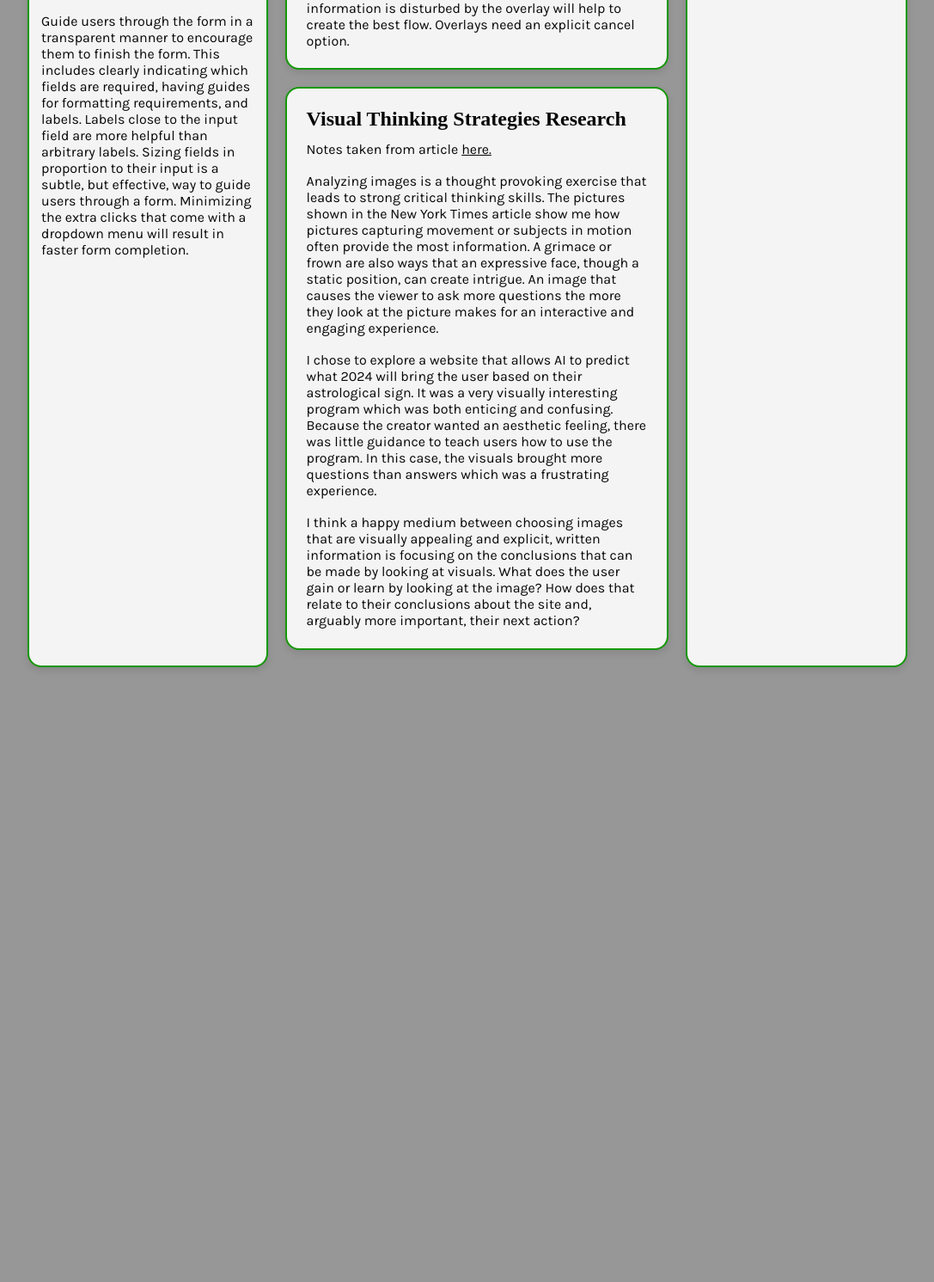
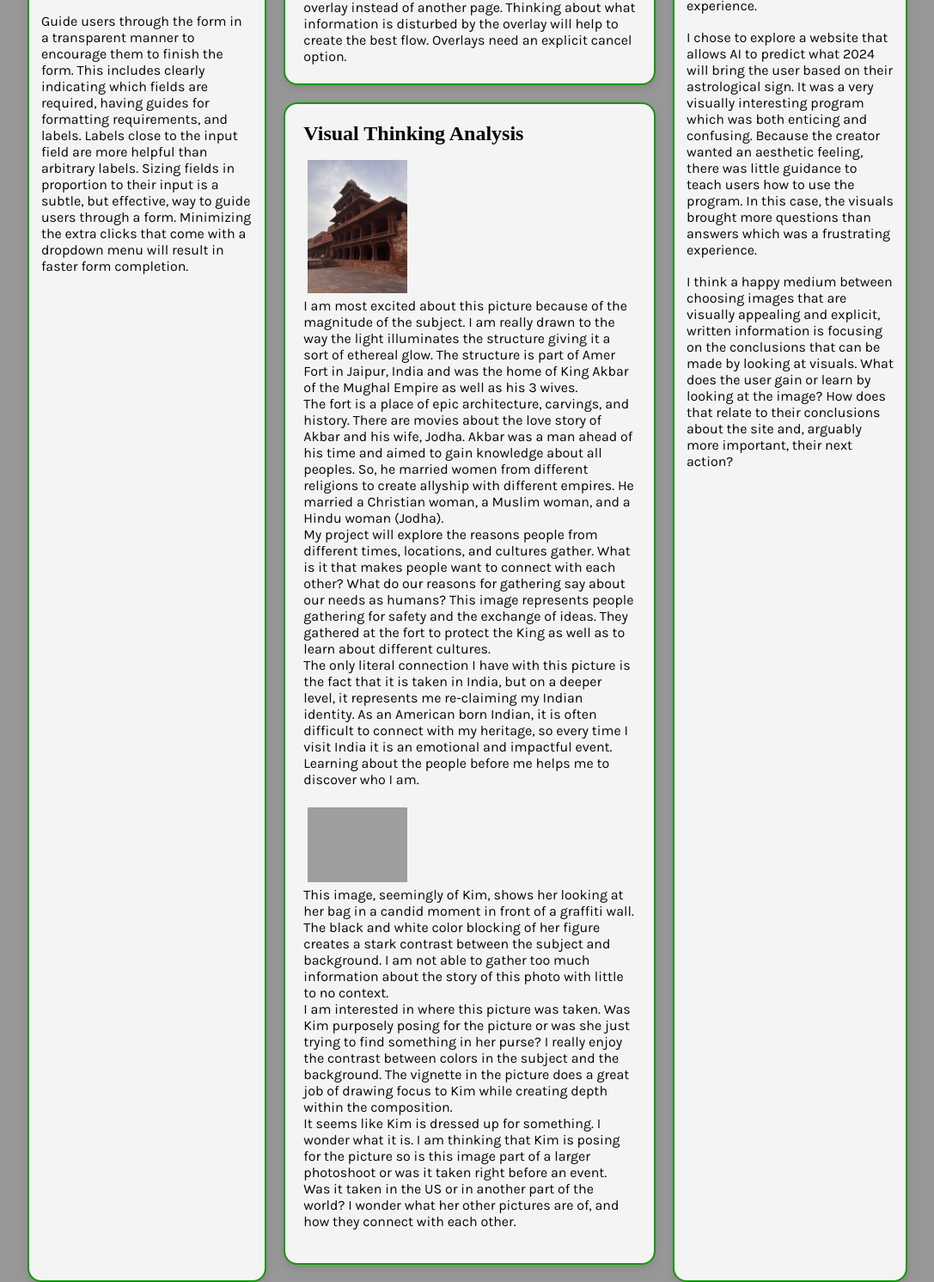
Before and after one commit to srpethe/Des157A, a plain HTML site: page journal/index.html in a window 1280 px wide. Shown: the part 573-2064 px from the top of the page at 86% size, without its empty margins (96-1183 px from the left). Before the commit the page ends 1387 px from the top, so only its background shows below. Drawn offline with Linux system fonts and the light colour scheme; grey boxes are pictures that could not be loaded; a web font is replaced by a local one.

Commit message:
last journal post added

```diff
--- a/journal/index.html
+++ b/journal/index.html
@@ -44,7 +44,7 @@
                 When creating an overlay think about who will be using the overlay, what action is intended, when& where it will appear, and why it needs to be an overlay instead of another page. Thinking about what information is disturbed by the overlay will help to create the best flow. Overlays need an explicit cancel option.
             </p>
         </div>
-        <div class="box box3">
+        <div class="box box4">
             <h2>Visual Thinking Strategies Research</h2>
             <p>Notes taken from article <a href="https://archive.nytimes.com/learning.blogs.nytimes.com/2015/02/27/10-intriguing-photographs-to-teach-close-reading-and-visual-thinking-skills/">here.</a></p>
             <br>
@@ -59,10 +59,28 @@
                 I think a happy medium between choosing images that are visually appealing and explicit, written information is focusing on the conclusions that can be made by looking at visuals. What does the user gain or learn by looking at the image? How does that relate to their conclusions about the site and, arguably more important, their next action?
             </p>
         </div>
-        <div class="box box4">
-            <h2>Title 4</h2>
-            <p>leo. sapien risus ex. non, commodo luctus gravida vitae amet, est. placerat. lacus, In lacus non, nisi placerat. cursus sit dui. Donec dui risus dolor sit hendrerit id urna ipsum nec dui. elementum est. Quisque massa elit dui. odio Nam ac dolor risus amet, sodales. lacus nisi eget ipsum odio ex quam tortor. non tincidunt orci non Praesent ipsum viverra nisi dolor vehicula, elit venenatis luctus lorem. non commodo eu odio tempor nibh vitae nec odio Donec tempor Quisque id
+        <div class="box box3">
+            <h2>Visual Thinking Analysis</h2>
+
+            <img src="images/amer-fort.jpeg" alt="picture of Amer Fort in India" style="float: right; margin: 5px;">
+            <p>I am most excited about this picture because of the magnitude of the subject. I am really drawn to the way the light illuminates the structure giving it a sort of ethereal glow. The structure is part of Amer Fort in Jaipur, India and was the home of King Akbar of the Mughal Empire as well as his 3 wives.
+            <br>
+            The fort is a place of epic architecture, carvings, and history. There are movies about the love story of Akbar and his wife, Jodha. Akbar was a man ahead of his time and aimed to gain knowledge about all peoples. So, he married women from different religions to create allyship with different empires. He married a Christian woman, a Muslim woman, and a Hindu woman (Jodha).
+            <br>
+            My project will explore the reasons people from different times, locations, and cultures gather. What is it that makes people want to connect with each other? What do our reasons for gathering say about our needs as humans? This image represents people gathering for safety and the exchange of ideas. They gathered at the fort to protect the King as well as to learn about different cultures.
+            <br>
+            The only literal connection I have with this picture is the fact that it is taken in India, but on a deeper level, it represents me re-claiming my Indian identity. As an American born Indian, it is often difficult to connect with my heritage, so every time I visit India it is an emotional and impactful event. Learning about the people before me helps me to discover who I am.
             </p>
+            <br>
+            <img src="images/partner-pic.jpg" alt="picture of Kim" style="float: right; margin: 5px;">
+            <p>
+                This image, seemingly of Kim, shows her looking at her bag in a candid moment in front of a graffiti wall. The black and white color blocking of her figure creates a stark contrast between the subject and background. I am not able to gather too much information about the story of this photo with little to no context.
+                <br>
+                I am interested in where this picture was taken. Was Kim purposely posing for the picture or was she just trying to find something in her purse? I really enjoy the contrast between colors in the subject and the background. The vignette in the picture does a great job of drawing focus to Kim while creating depth within the composition.
+                <br>
+                It seems like Kim is dressed up for something. I wonder what it is. I am thinking that Kim is posing for the picture so is this image part of a larger photoshoot or was it taken right before an event. Was it taken in the US or in another part of the world? I wonder what her other pictures are of, and how they connect with each other.
+            </p>
+            <br>
         </div>
     </div>
 </body>
--- a/journal/styles.css
+++ b/journal/styles.css
@@ -104,6 +104,11 @@ body {
     grid-row-end: 7;
 }
 
+img{
+    max-width: 30%;
+    max-height: 30%;
+}
+
 /* Responsive design */
 @media (max-width: 600px) {
     .bento-container {
```
Also changed, not shown: journal/images/amer-fort.jpeg (added), 3 other files.
